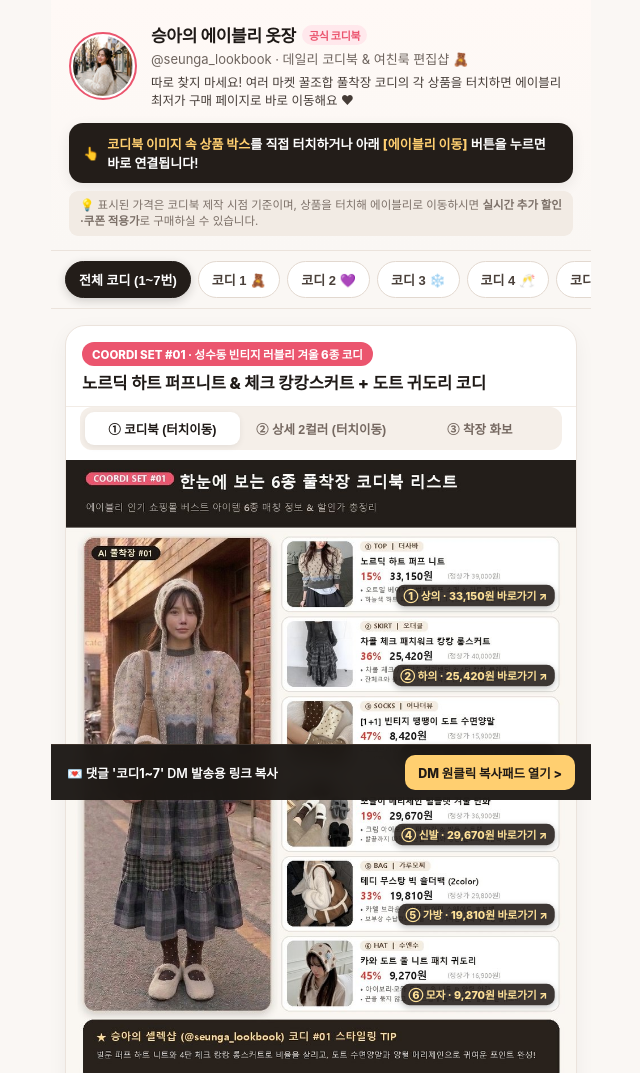
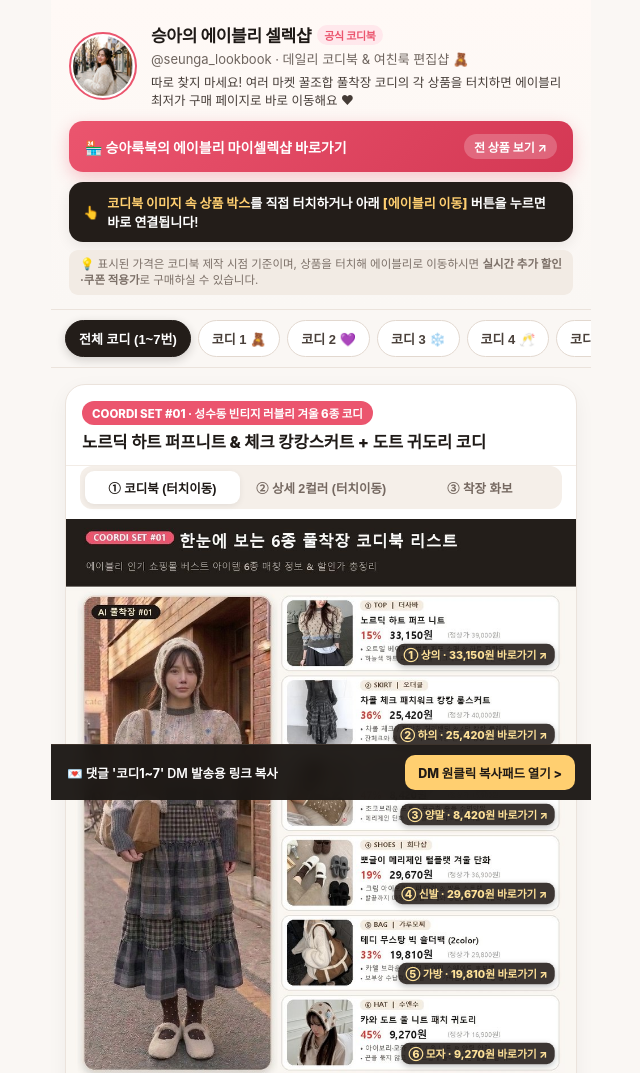
Before and after one commit to flaretorch/seunga-lookbook, a plain HTML site: page index.html in a window 1280 px wide. Shown: the top 1073 px of the page, without its empty margins (319-959 px from the left). Drawn offline with Linux system fonts and the light colour scheme.

Commit message:
Add ABLY My Select Shop direct button and update header to 승아의 에이블리 셀렉샵

```diff
--- a/index.html
+++ b/index.html
@@ -3,9 +3,9 @@
 <head>
 <meta charset="UTF-8">
 <meta name="viewport" content="width=device-width, initial-scale=1.0, maximum-scale=1.0, user-scalable=no">
-<title>승아의 에이블리 옷장 | 클릭형 코디북 (1~7번 전체)</title>
-<meta property="og:title" content="승아의 에이블리 옷장 (@seunga_lookbook) 공식 코디북">
-<meta property="og:description" content="코디북 이미지 속 상품을 터치하시면 에이블리 할인가 구매 페이지로 1초 만에 이동합니다!">
+<title>승아의 에이블리 셀렉샵 | 클릭형 코디북 (1~7번 전체)</title>
+<meta property="og:title" content="승아의 에이블리 셀렉샵 (@seunga_lookbook) 공식 코디북">
+<meta property="og:description" content="승아의 에이블리 마이셀렉샵 바로가기 & 1~7번 풀착장 코디북!">
 <meta property="og:image" content="images/set1_coordi.jpg">
 <style>
   :root {
@@ -72,8 +72,33 @@
     margin-top: 6px;
     line-height: 1.4;
   }
+  .selectshop-btn {
+    margin-top: 12px;
+    display: flex;
+    align-items: center;
+    justify-content: space-between;
+    background: linear-gradient(135deg, #eb556e 0%, #d43854 100%);
+    color: #fff;
+    text-decoration: none;
+    padding: 13px 16px;
+    border-radius: 14px;
+    font-size: 14px;
+    font-weight: 800;
+    box-shadow: 0 5px 16px rgba(235, 85, 110, 0.32);
+    transition: transform 0.12s;
+  }
+  .selectshop-btn:active {
+    transform: scale(0.985);
+  }
+  .selectshop-btn-sub {
+    background: rgba(255, 255, 255, 0.22);
+    padding: 4px 10px;
+    border-radius: 20px;
+    font-size: 12px;
+    font-weight: 700;
+  }
   .guide-banner {
-    margin-top: 14px;
+    margin-top: 10px;
     background: #231d19;
     color: #fff;
     border-radius: 14px;
@@ -363,13 +388,17 @@
 
 <div class="header">
   <div class="prof-row">
-    <img src="images/profile.jpg" alt="승아의 에이블리 옷장" class="prof-img">
+    <img src="images/profile.jpg" alt="승아의 에이블리 셀렉샵" class="prof-img">
     <div class="prof-info">
-      <h1>승아의 에이블리 옷장 <span class="prof-badge">공식 코디북</span></h1>
+      <h1>승아의 에이블리 셀렉샵 <span class="prof-badge">공식 코디북</span></h1>
       <div class="prof-handle">@seunga_lookbook · 데일리 코디북 & 여친룩 편집샵 🧸</div>
       <div class="prof-desc">따로 찾지 마세요! 여러 마켓 꿀조합 풀착장 코디의 각 상품을 터치하면 에이블리 최저가 구매 페이지로 바로 이동해요 ♥</div>
     </div>
   </div>
+  <a href="https://m.a-bly.com/affiliate/campaign/select-shop/8eae12a7?ad_creative=2840060&term=44308&utm_source=affiliate_member_shop&utm_campaign=%5BABLY%5D%20%EC%85%80%EB%A0%89%EC%83%B5%20%EA%B3%B5%EC%9C%A0%20%EB%A6%AC%EC%9B%8C%EB%93%9C&utm_term=44308" target="_blank" rel="noopener" class="selectshop-btn">
+    <span>🏪 승아룩북의 에이블리 마이셀렉샵 바로가기</span>
+    <span class="selectshop-btn-sub">전 상품 보기 ↗</span>
+  </a>
   <div class="guide-banner">
     <span>👆</span>
     <div><span class="hl">코디북 이미지 속 상품 박스</span>를 직접 터치하거나 아래 <span class="hl">[에이블리 이동]</span> 버튼을 누르면 바로 연결됩니다!</div>
```
